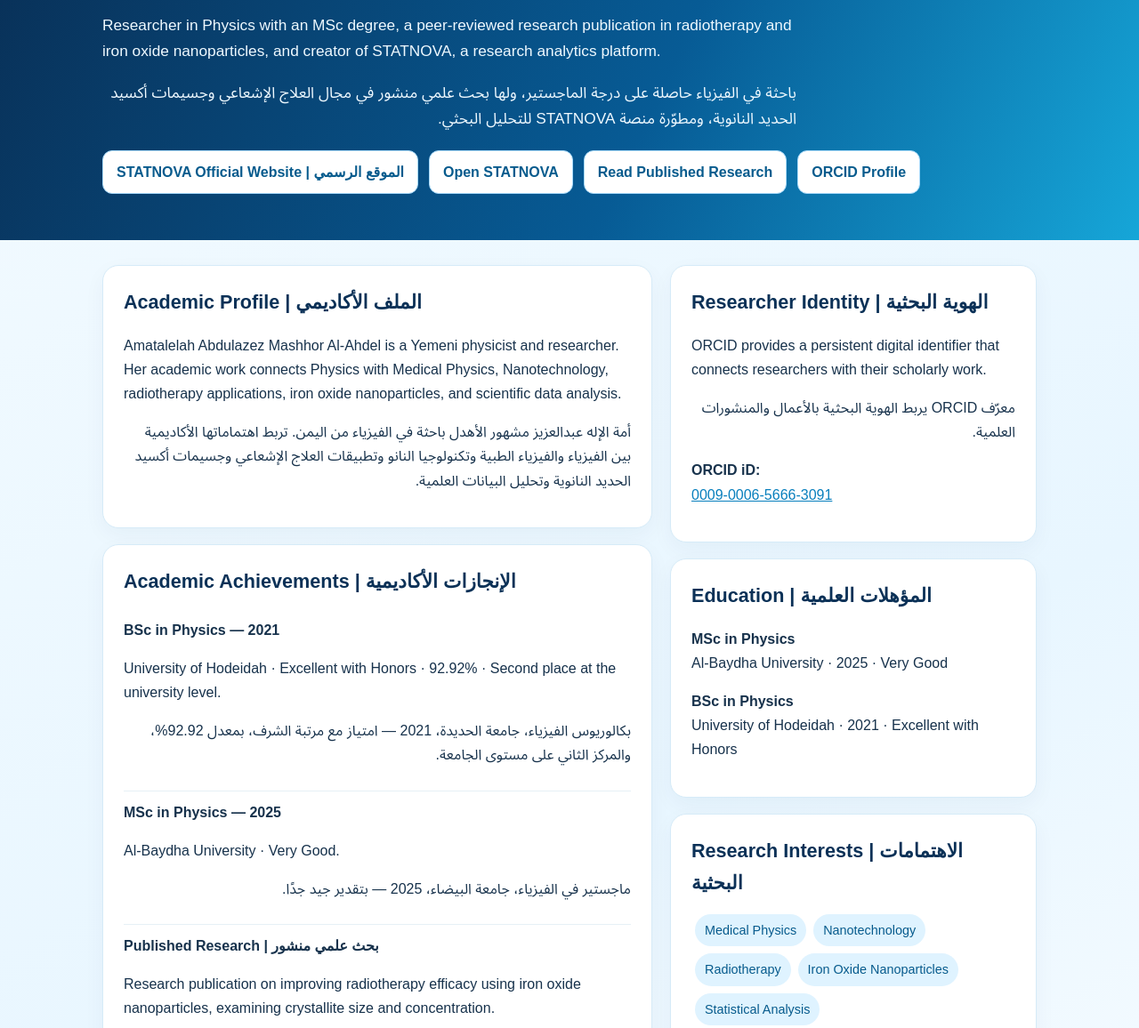
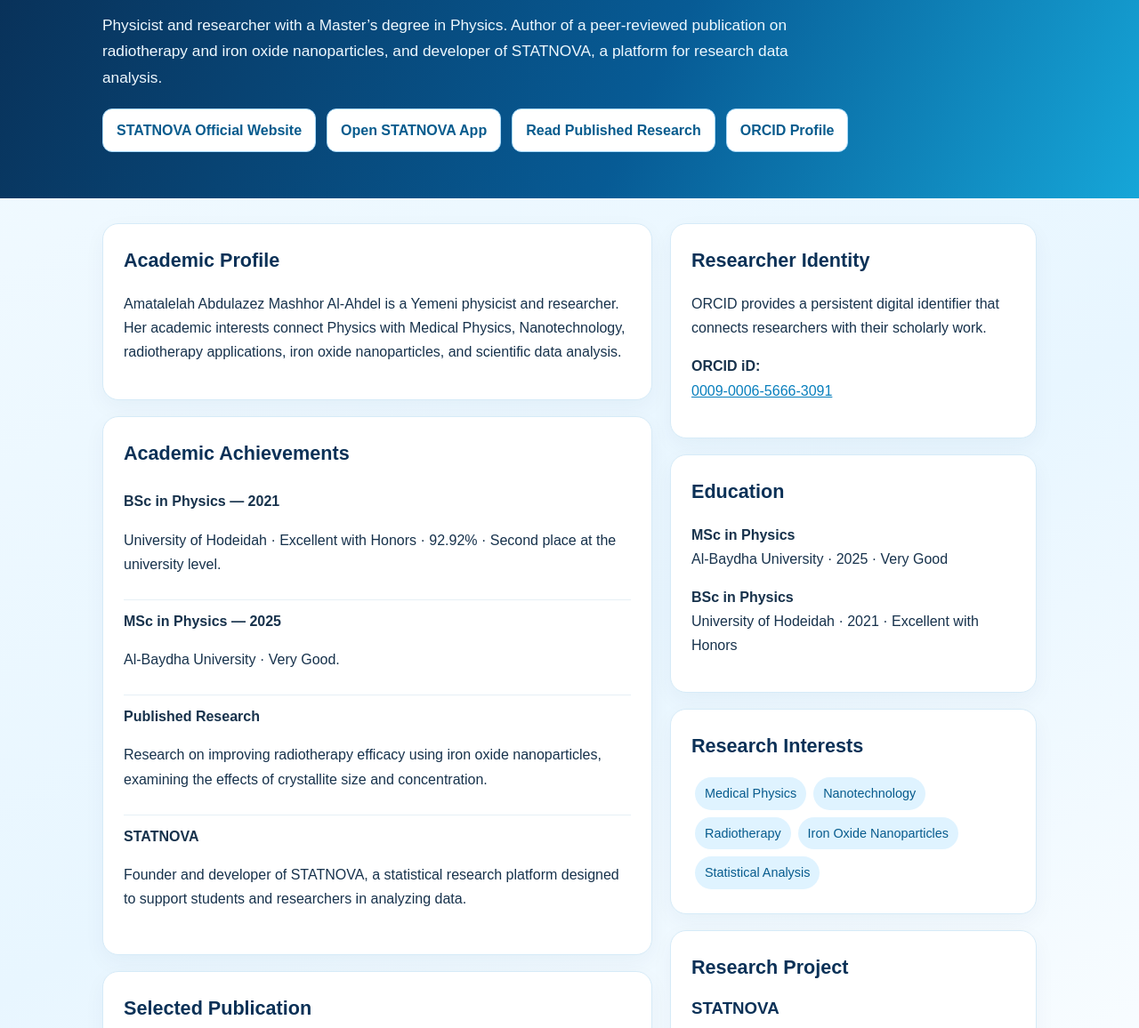
Before and after one commit to aa773813191-source/researcher, a plain HTML site: page index.html in a window 1280 px wide. Shown: the part 283-1439 px from the top of the page at 89% size. Drawn offline with Linux system fonts and the light colour scheme.

Commit message:
Add files via upload

```diff
--- a/index.html
+++ b/index.html
@@ -91,17 +91,16 @@
 <body>
 <header>
   <div class="wrap">
-    <div class="top"><div class="brand">ACADEMIC PROFILE</div><button id="langBtn" type="button" aria-label="Switch language">العربية</button></div>
+    <div class="top"><div class="brand" data-en="ACADEMIC PROFILE" data-ar="الملف الأكاديمي">ACADEMIC PROFILE</div><button id="langBtn" type="button" aria-label="Switch language">العربية</button></div>
     <div class="hero">
-      <h1>Amatalelah Abdulazez<br>Mashhor Al-Ahdel</h1>
-      <div class="tag">PHYSICIST · RESEARCHER · STATNOVA DEVELOPER</div>
-      <p class="lead en">Researcher in Physics with an MSc degree, a peer-reviewed research publication in radiotherapy and iron oxide nanoparticles, and creator of STATNOVA, a research analytics platform.</p>
-      <p class="lead ar" lang="ar">باحثة في الفيزياء حاصلة على درجة الماجستير، ولها بحث علمي منشور في مجال العلاج الإشعاعي وجسيمات أكسيد الحديد النانوية، ومطوّرة منصة STATNOVA للتحليل البحثي.</p>
+      <h1 data-en="Amatalelah Abdulazez<br>Mashhor Al-Ahdel" data-ar="أمة الإله عبدالعزيز<br>مشهور الأهدل">Amatalelah Abdulazez<br>Mashhor Al-Ahdel</h1>
+      <div class="tag" data-en="PHYSICIST · RESEARCHER · STATNOVA DEVELOPER" data-ar="فيزيائية · باحثة · مطوّرة STATNOVA">PHYSICIST · RESEARCHER · STATNOVA DEVELOPER</div>
+      <p class="lead" data-en="Physicist and researcher with a Master’s degree in Physics. Author of a peer-reviewed publication on radiotherapy and iron oxide nanoparticles, and developer of STATNOVA, a platform for research data analysis." data-ar="باحثة في الفيزياء حاصلة على درجة الماجستير، ولها بحث علمي محكّم في مجال العلاج الإشعاعي وجسيمات أكسيد الحديد النانوية. كما أنها مطوّرة منصة STATNOVA للتحليل الإحصائي ودعم الأبحاث.">Physicist and researcher with a Master’s degree in Physics. Author of a peer-reviewed publication on radiotherapy and iron oxide nanoparticles, and developer of STATNOVA, a platform for research data analysis.</p>
       <div class="actions">
-        <a class="linkbtn" href="https://statnova-amatalelah.netlify.app/" target="_blank" rel="noopener">STATNOVA Official Website | الموقع الرسمي</a>
-        <a class="linkbtn" href="https://statnova-amatalelah2.streamlit.app/" target="_blank" rel="noopener">Open STATNOVA</a>
-        <a class="linkbtn" href="https://doi.org/10.56807/buj.v7i2.794" target="_blank" rel="noopener">Read Published Research</a>
-        <a class="linkbtn" href="https://orcid.org/0009-0006-5666-3091" target="_blank" rel="me noopener">ORCID Profile</a>
+        <a class="linkbtn" href="https://statnova-amatalelah.netlify.app/" target="_blank" rel="noopener" data-en="STATNOVA Official Website" data-ar="الموقع الرسمي لمنصة STATNOVA">STATNOVA Official Website</a>
+        <a class="linkbtn" href="https://statnova-amatalelah2.streamlit.app/" target="_blank" rel="noopener" data-en="Open STATNOVA App" data-ar="فتح تطبيق STATNOVA">Open STATNOVA App</a>
+        <a class="linkbtn" href="https://doi.org/10.56807/buj.v7i2.794" target="_blank" rel="noopener" data-en="Read Published Research" data-ar="قراءة البحث المنشور">Read Published Research</a>
+        <a class="linkbtn" href="https://orcid.org/0009-0006-5666-3091" target="_blank" rel="me noopener" data-en="ORCID Profile" data-ar="الملف البحثي على ORCID">ORCID Profile</a>
       </div>
     </div>
   </div>
@@ -110,63 +109,67 @@
   <div class="grid">
     <div>
       <section>
-        <h2>Academic Profile | الملف الأكاديمي</h2>
-        <p class="en">Amatalelah Abdulazez Mashhor Al-Ahdel is a Yemeni physicist and researcher. Her academic work connects Physics with Medical Physics, Nanotechnology, radiotherapy applications, iron oxide nanoparticles, and scientific data analysis.</p>
-        <p class="ar" lang="ar">أمة الإله عبدالعزيز مشهور الأهدل باحثة في الفيزياء من اليمن. تربط اهتماماتها الأكاديمية بين الفيزياء والفيزياء الطبية وتكنولوجيا النانو وتطبيقات العلاج الإشعاعي وجسيمات أكسيد الحديد النانوية وتحليل البيانات العلمية.</p>
+        <h2 data-en="Academic Profile" data-ar="نبذة أكاديمية">Academic Profile</h2>
+        <p data-en="Amatalelah Abdulazez Mashhor Al-Ahdel is a Yemeni physicist and researcher. Her academic interests connect Physics with Medical Physics, Nanotechnology, radiotherapy applications, iron oxide nanoparticles, and scientific data analysis." data-ar="أمة الإله عبدالعزيز مشهور الأهدل باحثة وفيزيائية يمنية. تتركز اهتماماتها الأكاديمية في الفيزياء، والفيزياء الطبية، وتكنولوجيا النانو، وتطبيقات العلاج الإشعاعي، وجسيمات أكسيد الحديد النانوية، وتحليل البيانات العلمية.">Amatalelah Abdulazez Mashhor Al-Ahdel is a Yemeni physicist and researcher. Her academic interests connect Physics with Medical Physics, Nanotechnology, radiotherapy applications, iron oxide nanoparticles, and scientific data analysis.</p>
       </section>
       <section>
-        <h2>Academic Achievements | الإنجازات الأكاديمية</h2>
-        <div class="achievement"><strong>BSc in Physics — 2021</strong><p class="en">University of Hodeidah · Excellent with Honors · 92.92% · Second place at the university level.</p><p class="ar" lang="ar">بكالوريوس الفيزياء، جامعة الحديدة، 2021 — امتياز مع مرتبة الشرف، بمعدل 92.92%، والمركز الثاني على مستوى الجامعة.</p></div>
-        <div class="achievement"><strong>MSc in Physics — 2025</strong><p class="en">Al-Baydha University · Very Good.</p><p class="ar" lang="ar">ماجستير في الفيزياء، جامعة البيضاء، 2025 — بتقدير جيد جدًا.</p></div>
-        <div class="achievement"><strong>Published Research | بحث علمي منشور</strong><p class="en">Research publication on improving radiotherapy efficacy using iron oxide nanoparticles, examining crystallite size and concentration.</p><p class="ar" lang="ar">نشر بحث علمي حول تحسين فعالية العلاج الإشعاعي باستخدام جسيمات أكسيد الحديد النانوية، مع دراسة تأثير الحجم البلوري والتركيز.</p></div>
-        <div class="achievement"><strong>STATNOVA | تطوير منصة بحثية</strong><p class="en">Creator and developer of STATNOVA, a research analytics platform designed to support students and researchers with statistical data analysis.</p><p class="ar" lang="ar">إنشاء وتطوير STATNOVA، منصة للتحليل الإحصائي البحثي تهدف إلى مساعدة الطلاب والباحثين في تحليل البيانات.</p></div>
+        <h2 data-en="Academic Achievements" data-ar="الإنجازات الأكاديمية">Academic Achievements</h2>
+        <div class="achievement"><strong data-en="BSc in Physics — 2021" data-ar="بكالوريوس في الفيزياء — 2021">BSc in Physics — 2021</strong><p data-en="University of Hodeidah · Excellent with Honors · 92.92% · Second place at the university level." data-ar="جامعة الحديدة · امتياز مع مرتبة الشرف · المعدل 92.92% · المركز الثاني على مستوى الجامعة.">University of Hodeidah · Excellent with Honors · 92.92% · Second place at the university level.</p></div>
+        <div class="achievement"><strong data-en="MSc in Physics — 2025" data-ar="ماجستير في الفيزياء — 2025">MSc in Physics — 2025</strong><p data-en="Al-Baydha University · Very Good." data-ar="جامعة البيضاء · التقدير: جيد جدًا.">Al-Baydha University · Very Good.</p></div>
+        <div class="achievement"><strong data-en="Published Research" data-ar="بحث علمي منشور">Published Research</strong><p data-en="Research on improving radiotherapy efficacy using iron oxide nanoparticles, examining the effects of crystallite size and concentration." data-ar="بحث حول تحسين فعالية العلاج الإشعاعي باستخدام جسيمات أكسيد الحديد النانوية، مع دراسة تأثير حجم البلورات والتركيز.">Research on improving radiotherapy efficacy using iron oxide nanoparticles, examining the effects of crystallite size and concentration.</p></div>
+        <div class="achievement"><strong>STATNOVA</strong><p data-en="Founder and developer of STATNOVA, a statistical research platform designed to support students and researchers in analyzing data." data-ar="مؤسسة ومطوّرة منصة STATNOVA، وهي منصة للتحليل الإحصائي البحثي تهدف إلى مساعدة الطلاب والباحثين على تحليل البيانات.">Founder and developer of STATNOVA, a statistical research platform designed to support students and researchers in analyzing data.</p></div>
       </section>
       <section>
-        <h2>Selected Publication | البحث المنشور</h2>
+        <h2 data-en="Selected Publication" data-ar="منشور بحثي مختار">Selected Publication</h2>
         <div class="publication">
-          <h3>Improving Radiotherapy Efficacy Using Iron Oxide Nanoparticles: A Study on the Effects of Crystallite Size and Concentration</h3>
-          <p>Albaydha University Journal · Volume 7, Issue 2 (2025)</p>
+          <h3 data-en="Improving Radiotherapy Efficacy Using Iron Oxide Nanoparticles: A Study on the Effects of Crystallite Size and Concentration" data-ar="تحسين فعالية العلاج الإشعاعي باستخدام جسيمات أكسيد الحديد النانوية: دراسة تأثير حجم البلورات وتركيزها">Improving Radiotherapy Efficacy Using Iron Oxide Nanoparticles: A Study on the Effects of Crystallite Size and Concentration</h3>
+          <p data-en="Albaydha University Journal · Volume 7, Issue 2 (2025)" data-ar="مجلة جامعة البيضاء · المجلد 7، العدد 2 (2025)">Albaydha University Journal · Volume 7, Issue 2 (2025)</p>
           <a href="https://doi.org/10.56807/buj.v7i2.794" target="_blank" rel="noopener">https://doi.org/10.56807/buj.v7i2.794</a>
         </div>
       </section>
     </div>
     <aside>
       <section>
-        <h2>Researcher Identity | الهوية البحثية</h2>
-        <p class="en">ORCID provides a persistent digital identifier that connects researchers with their scholarly work.</p>
-        <p class="ar" lang="ar">معرّف ORCID يربط الهوية البحثية بالأعمال والمنشورات العلمية.</p>
+        <h2 data-en="Researcher Identity" data-ar="الهوية البحثية">Researcher Identity</h2>
+        <p data-en="ORCID provides a persistent digital identifier that connects researchers with their scholarly work." data-ar="يوفّر ORCID معرّفًا رقميًا دائمًا يساعد على ربط الباحثة بأعمالها ومنشوراتها العلمية.">ORCID provides a persistent digital identifier that connects researchers with their scholarly work.</p>
         <p><strong>ORCID iD:</strong><br><a href="https://orcid.org/0009-0006-5666-3091" target="_blank" rel="me noopener">0009-0006-5666-3091</a></p>
       </section>
       <section>
-        <h2>Education | المؤهلات العلمية</h2>
-        <p><strong>MSc in Physics</strong><br>Al-Baydha University · 2025 · Very Good</p>
-        <p><strong>BSc in Physics</strong><br>University of Hodeidah · 2021 · Excellent with Honors</p>
+        <h2 data-en="Education" data-ar="المؤهلات العلمية">Education</h2>
+        <p><strong data-en="MSc in Physics" data-ar="ماجستير في الفيزياء">MSc in Physics</strong><br><span data-en="Al-Baydha University · 2025 · Very Good" data-ar="جامعة البيضاء · 2025 · جيد جدًا">Al-Baydha University · 2025 · Very Good</span></p>
+        <p><strong data-en="BSc in Physics" data-ar="بكالوريوس في الفيزياء">BSc in Physics</strong><br><span data-en="University of Hodeidah · 2021 · Excellent with Honors" data-ar="جامعة الحديدة · 2021 · امتياز مع مرتبة الشرف">University of Hodeidah · 2021 · Excellent with Honors</span></p>
       </section>
       <section>
-        <h2>Research Interests | الاهتمامات البحثية</h2>
-        <span class="pill">Medical Physics</span><span class="pill">Nanotechnology</span><span class="pill">Radiotherapy</span><span class="pill">Iron Oxide Nanoparticles</span><span class="pill">Statistical Analysis</span>
+        <h2 data-en="Research Interests" data-ar="الاهتمامات البحثية">Research Interests</h2>
+        <span class="pill" data-en="Medical Physics" data-ar="الفيزياء الطبية">Medical Physics</span><span class="pill" data-en="Nanotechnology" data-ar="تكنولوجيا النانو">Nanotechnology</span><span class="pill" data-en="Radiotherapy" data-ar="العلاج الإشعاعي">Radiotherapy</span><span class="pill" data-en="Iron Oxide Nanoparticles" data-ar="جسيمات أكسيد الحديد النانوية">Iron Oxide Nanoparticles</span><span class="pill" data-en="Statistical Analysis" data-ar="التحليل الإحصائي">Statistical Analysis</span>
       </section>
       <section>
-        <h2>Research Project | المشروع البحثي</h2>
+        <h2 data-en="Research Project" data-ar="المشروع البحثي">Research Project</h2>
         <h3>STATNOVA</h3>
-        <p>Smart Research Analyzer</p>
-        <a href="https://statnova-amatalelah.netlify.app/" target="_blank" rel="noopener">STATNOVA Official Website | الموقع الرسمي للمنصة</a><br>
-        <a href="https://statnova-amatalelah2.streamlit.app/" target="_blank" rel="noopener">Open STATNOVA platform</a>
+        <p data-en="Smart Research Analyzer" data-ar="منصة ذكية لتحليل البيانات البحثية">Smart Research Analyzer</p>
+        <a href="https://statnova-amatalelah.netlify.app/" target="_blank" rel="noopener" data-en="Visit the Official STATNOVA Website" data-ar="زيارة الموقع الرسمي لمنصة STATNOVA">Visit the Official STATNOVA Website</a><br>
+        <a href="https://statnova-amatalelah2.streamlit.app/" target="_blank" rel="noopener" data-en="Open the STATNOVA App" data-ar="فتح تطبيق STATNOVA">Open the STATNOVA App</a>
       </section>
     </aside>
   </div>
 </main>
-<footer><div class="wrap">Academic profile · Research, publications, and achievements · © 2026 Amatalelah Abdulazez Mashhor Al-Ahdel</div></footer>
+<footer><div class="wrap" id="footerText" data-en="Academic profile · Research, publications, and achievements · © 2026 Amatalelah Abdulazez Mashhor Al-Ahdel" data-ar="الملف الأكاديمي · الأبحاث والمنشورات والإنجازات · © 2026 أمة الإله عبدالعزيز مشهور الأهدل">Academic profile · Research, publications, and achievements · © 2026 Amatalelah Abdulazez Mashhor Al-Ahdel</div></footer>
 <script>
   let current = "en";
-  document.getElementById("langBtn").addEventListener("click", () => {
-    current = current === "en" ? "ar" : "en";
-    document.documentElement.lang = current;
-    document.documentElement.dir = current === "ar" ? "rtl" : "ltr";
-    document.getElementById("langBtn").textContent = current === "en" ? "العربية" : "English";
-    document.querySelectorAll(".ar").forEach(el => el.style.display = current === "ar" ? "block" : "none");
-    document.querySelectorAll(".en").forEach(el => el.style.display = current === "ar" ? "none" : "block");
-  });
+  function applyLanguage(lang) {
+    current = lang;
+    document.documentElement.lang = lang;
+    document.documentElement.dir = lang === "ar" ? "rtl" : "ltr";
+    document.querySelectorAll("[data-en][data-ar]").forEach(el => {
+      el.innerHTML = el.dataset[lang];
+    });
+    document.querySelectorAll(".ar").forEach(el => el.style.display = lang === "ar" ? "block" : "none");
+    document.querySelectorAll(".en").forEach(el => el.style.display = lang === "ar" ? "none" : "block");
+    document.getElementById("langBtn").textContent = lang === "en" ? "العربية" : "English";
+    document.getElementById("langBtn").setAttribute("aria-label", lang === "en" ? "Switch to Arabic" : "Switch to English");
+  }
+  document.getElementById("langBtn").addEventListener("click", () => applyLanguage(current === "en" ? "ar" : "en"));
+  applyLanguage("en");
 </script>
 </body>
 </html>
```
